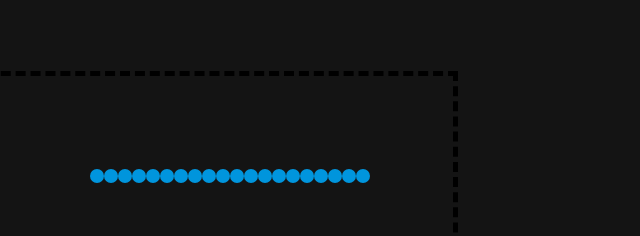
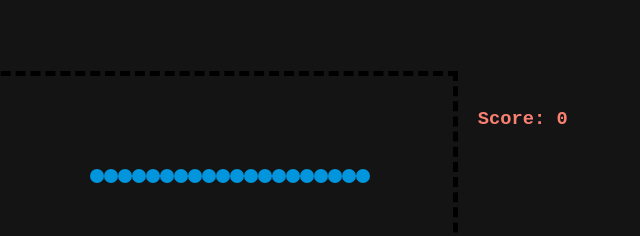
Before and after one commit to Jesus-fran/game-snake, a plain HTML site: page index.html in a window 1280 px wide. Both pictures are taken after a click on the button "Play". Shown: the top 236 px of the page, 633-1273 px from the left. Drawn offline with Linux system fonts and the light colour scheme.

Commit message:
added show score

```diff
--- a/css.css
+++ b/css.css
@@ -159,3 +159,25 @@
     text-decoration-line: underline;
     text-decoration-style: dashed;
 }
+
+.data-game{
+    position: absolute;
+    display: inline-block;
+}
+
+.score{
+    font-family: 'Courier New', Courier, monospace;
+    margin: 20px;
+    margin-top: 100px;
+}
+
+.title-score{
+    color: salmon;
+    font-weight: bold;
+    display: inline;
+}
+
+.num-score{
+    display: inline;
+    color: salmon;
+}
--- a/engine.js
+++ b/engine.js
@@ -10,6 +10,7 @@ let eated = false;
 let idIterval = 0;
 let pausedGame = false;
 let runingGame = false;
+let score = 0;
 
 // Atributes snake
 let cords = [];
@@ -122,6 +123,10 @@ function drawBall() {
     console.log("BALL CREATED IN X: " + xBall + " , y: " + yBall);
 }
 
+function showScore(score){
+    $('#num-score').html(score);
+}
+
 let contBodies = 0;
 let numBody = 0;
 
@@ -155,6 +160,8 @@ function draw() {
         console.log("BALL EATED! IN X: " + x + ", Y: " + y);
         drawBall();
         eated = true;
+        score += 1;
+        showScore(score);
     }
 
     cords.push(cordsitem);
@@ -180,6 +187,7 @@ function gameOver() {
     clearInterval(idIterval);
     $('.game-over').show('slow');
     runingGame = false;
+    score = 0;
 }
 
 function resetGame() {
@@ -192,6 +200,8 @@ function resetGame() {
     bodies = 1;
     contBodies = 0;
     numBody = 0;
+    score = 0;
+    showScore(score);
     lienzo.clearRect(0, 0, Elementlienzo.width, Elementlienzo.height);
 }
 
@@ -211,6 +221,8 @@ function startGame() {
     setTimeout(drawBall, 500);
     idIterval = setInterval(draw, 60);
     runingGame = true;
+    score = 0;
+    showScore(score);
 }
 
 function resumeGame() {
--- a/index.html
+++ b/index.html
@@ -34,6 +34,9 @@
         <canvas id="lienzo" class="lienzo" width="820" height="500">
             Su navegador no soporta el elemento canvas.
         </canvas>
+        <div class="data-game">
+            <div class="score"><h3 class="title-score">Score: </h3><h3 class="num-score" id="num-score">0</h3></div>
+        </div>
 
     </div>
     <footer></footer>
```
